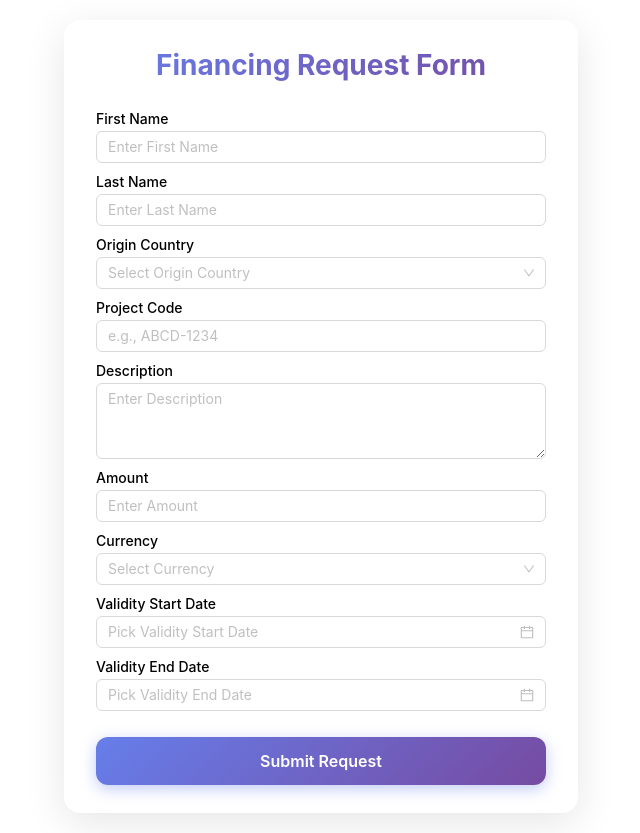
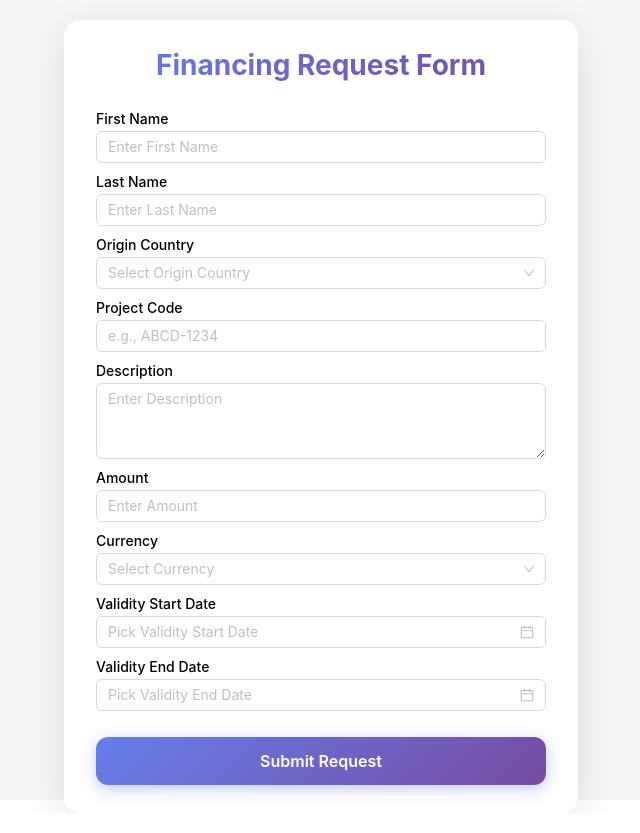
Before and after one commit to ahsanakhtar91/form-validation-react, a React (Create React App) app: page / in a window 1280 px wide. Shown: the whole page, without its empty margins (319-959 px from the left). Built offline with nearby package versions, Linux system fonts and the light colour scheme.

Commit message:
some bg color adjustments

```diff
--- a/src/App.css
+++ b/src/App.css
@@ -1,4 +1,6 @@
 .root {
   display: flex;
   flex-direction: column;
+  background: whitesmoke;
+  height: 100vh;
 }
--- a/src/components/FinancingRequestForm/FinancingRequestForm.css
+++ b/src/components/FinancingRequestForm/FinancingRequestForm.css
@@ -2,6 +2,7 @@
   margin: 20px auto;
   border-radius: 16px;
   box-shadow: 0 10px 40px rgba(0, 0, 0, 0.1);
+  background-color: white;
 }
 
 .form-container h2 {
```
